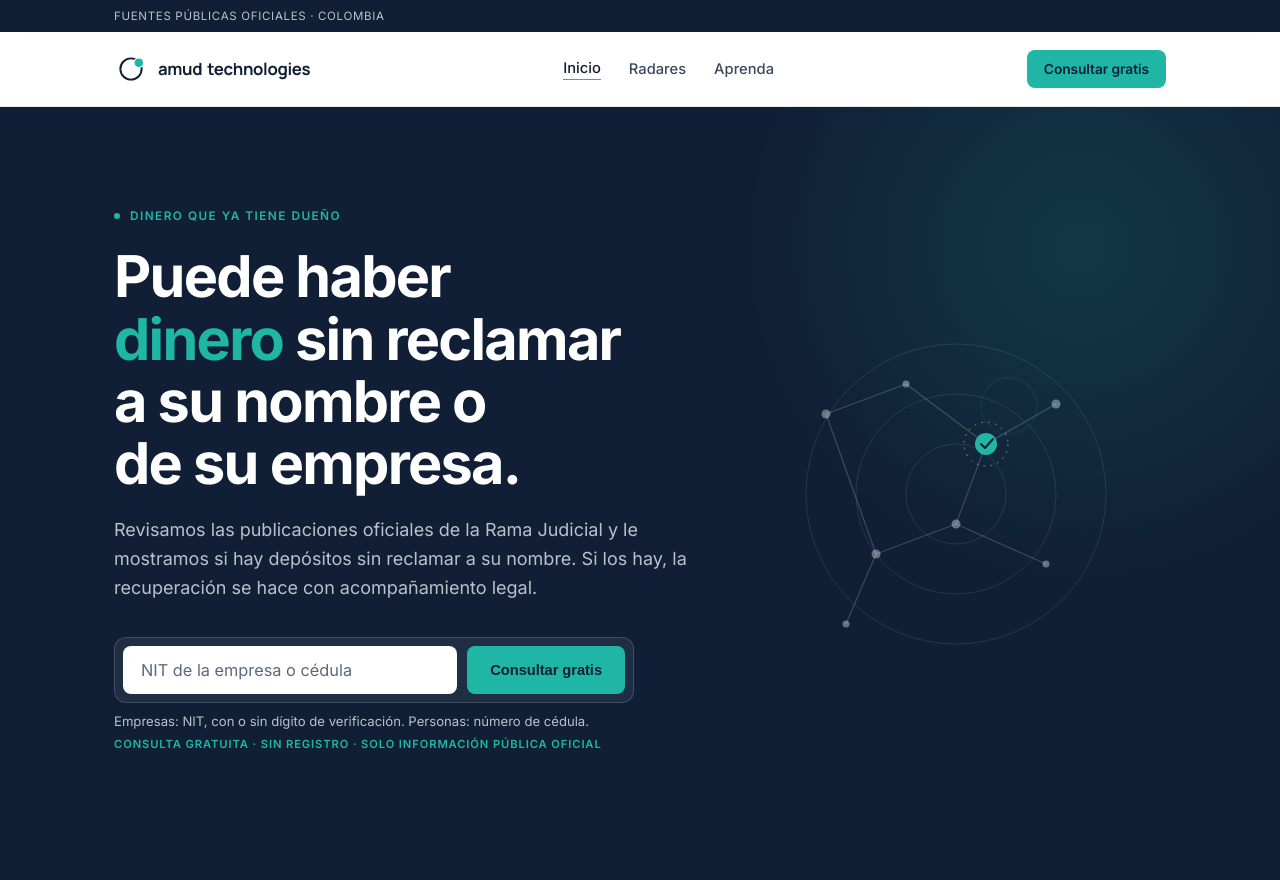
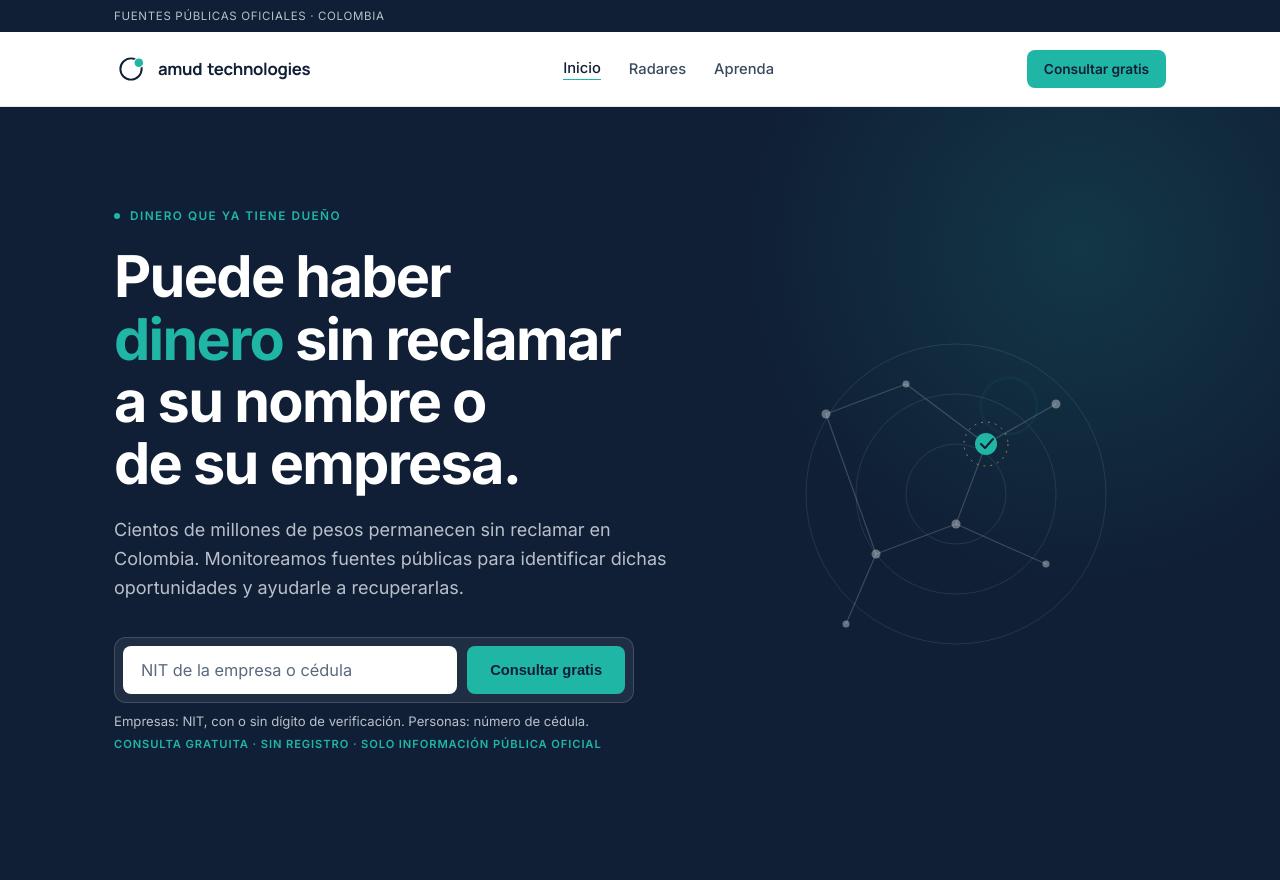
Before and after one commit to amudtechnologies/claims-engine, a Django app: page / in a window 1280 px wide. Shown: the top 880 px of the page. Run offline with Django 5.2, Linux system fonts and the light colour scheme; data comes from the database, SQL or seed files in the repository.

Commit message:
Home subtitle: back to 'Cientos de millones…' wording (usted)
Co-Authored-By: Claude Opus 5.5 <noreply@anthropic.com>

```diff
--- a/web/home/templates/home/index.html
+++ b/web/home/templates/home/index.html
@@ -13,7 +13,7 @@
     <div class="hero-copy">
       <div class="eyebrow mono"><span class="dot"></span>Dinero que ya tiene dueño</div>
       <h1>Puede haber <span class="accent-word">dinero</span> sin reclamar a su nombre o de su empresa.</h1>
-      <p class="lede">Revisamos las publicaciones oficiales de la Rama Judicial y le mostramos si hay depósitos sin reclamar a su nombre. Si los hay, la recuperación se hace con acompañamiento legal.</p>
+      <p class="lede">Cientos de millones de pesos permanecen sin reclamar en Colombia. Monitoreamos fuentes públicas para identificar dichas oportunidades y ayudarle a recuperarlas.</p>
       <div class="hero-search" id="buscar">{% include "home/_search_form.html" with button_label="Consultar gratis" %}</div>
     </div>
     <div class="hero-graphic" aria-hidden="true">
```
